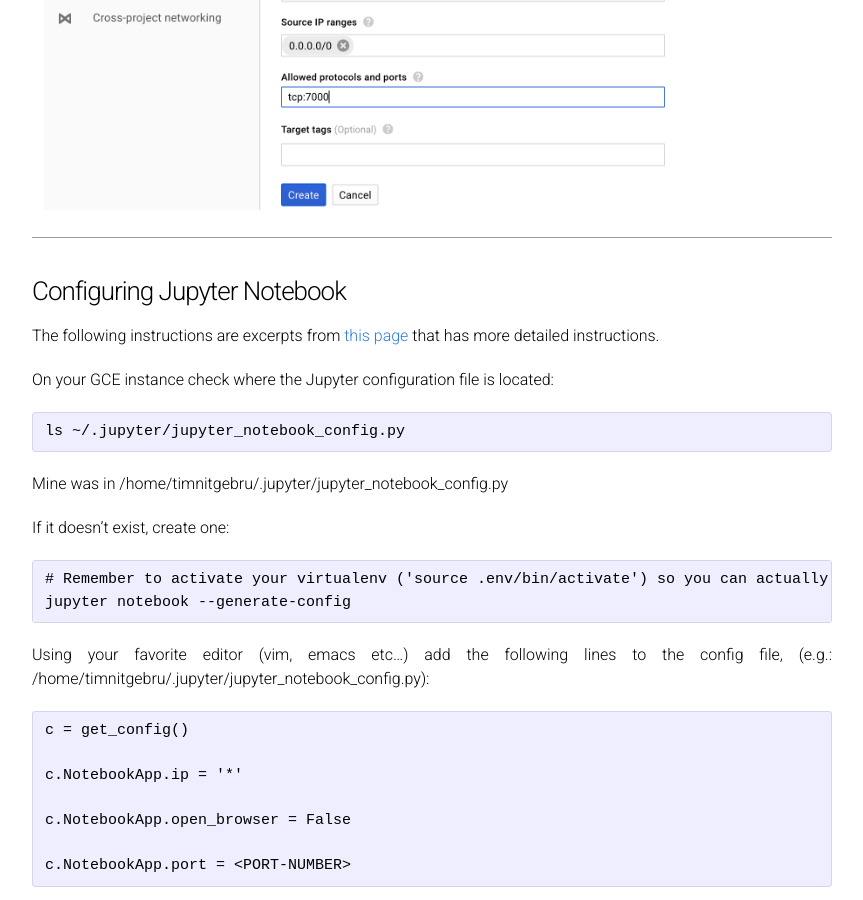
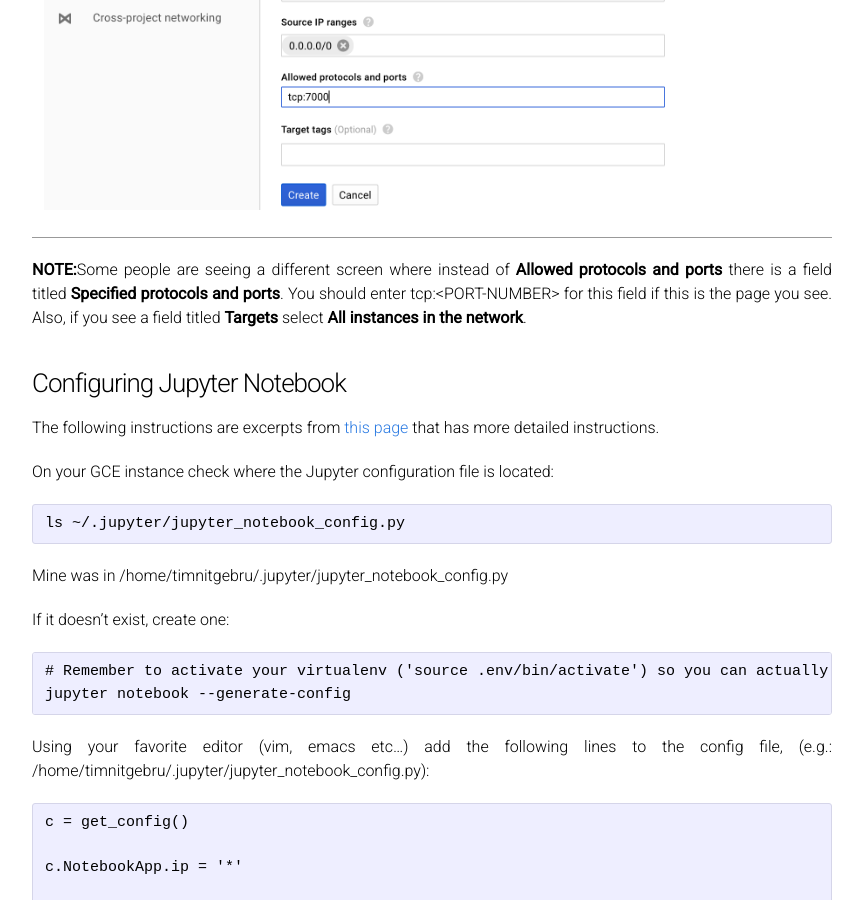
Before and after one commit to cs231n/cs231n.github.io, a Jekyll site: the page built from google_cloud_tutorial.md, in a window 1280 px wide and 900 px high, scrolled down 11260 px. Shown: the whole window, without its empty margins (208-1071 px from the left). Built offline with Jekyll 4.4.1, drawn with Linux system fonts in a browser that asks for light colours.

Commit message:
add stuff for firewall

```diff
--- a/google_cloud_tutorial.md
+++ b/google_cloud_tutorial.md
@@ -151,6 +151,8 @@ Click on the blue **CREATE FIREWALL RULE** button. Enter whatever name you want:
   <img src='/assets/cloud-networking-firewall-rule-create.png'>
 </div>
 
+**NOTE:**Some people are seeing a different screen where instead of **Allowed protocols and ports** there is a field titled **Specified protocols and ports**. You should enter tcp:\<PORT-NUMBER\> for this field if this is the page you see. Also, if you see a field titled **Targets** select **All instances in the network**.
+
 ### Configuring Jupyter Notebook ###
 The following instructions are excerpts from [this page](https://haroldsoh.com/2016/04/28/set-up-anaconda-ipython-tensorflow-julia-on-a-google-compute-engine-vm/ "Title") that has more detailed instructions.
 
```
